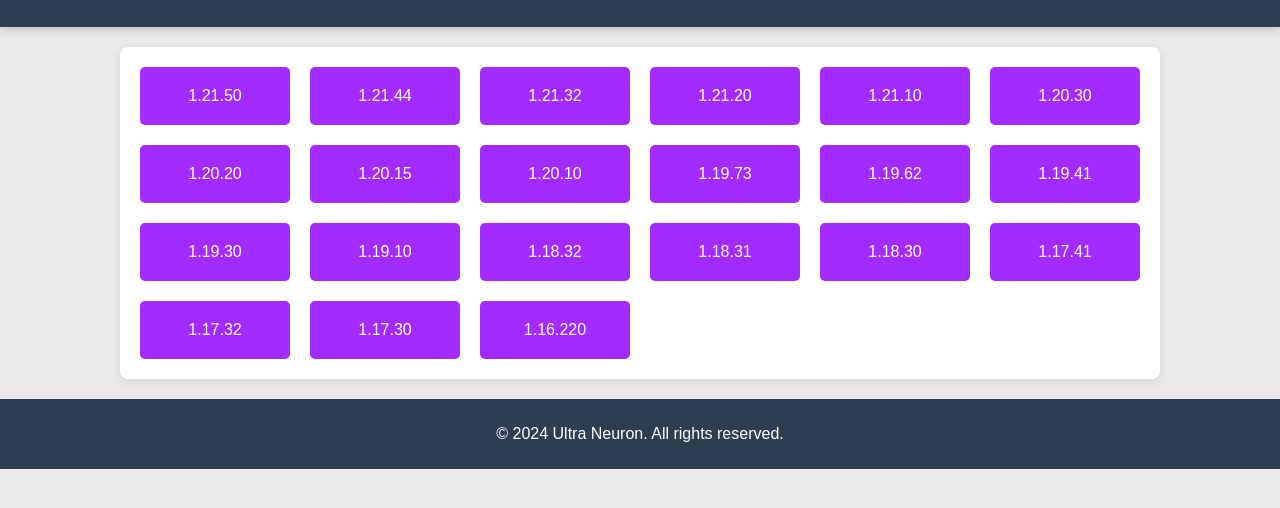
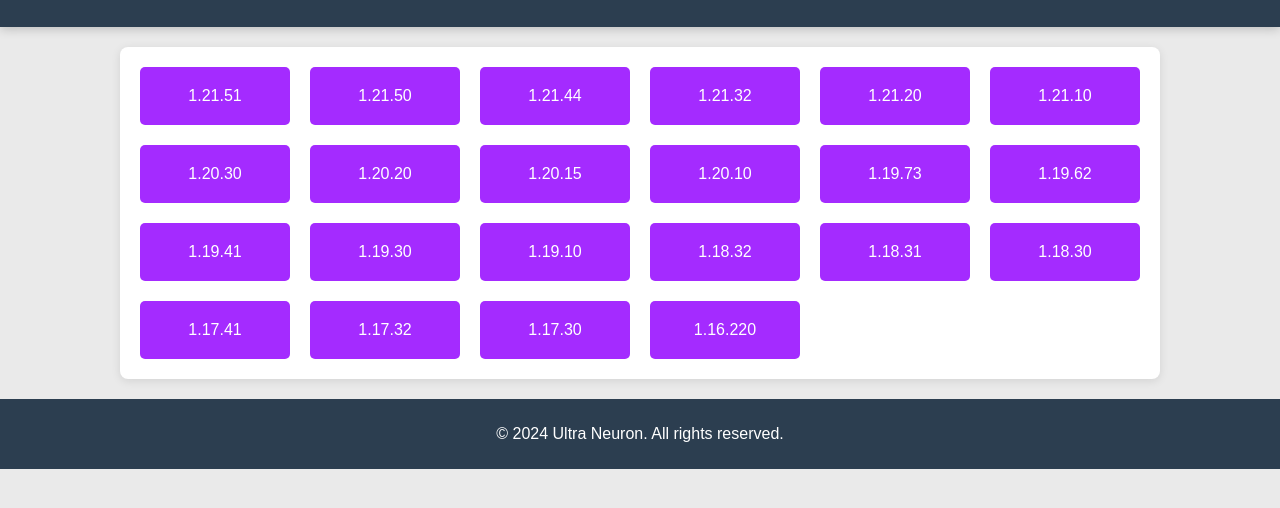
Before and after one commit to UltraNeuron/Ultra_Neuron_Mcpe, a plain HTML site: page toolbox.html in a window 1280 px wide. Shown: the part 78-586 px from the top of the page. Drawn offline with Linux system fonts and the light colour scheme.

Commit message:
Add files via upload

```diff
--- a/toolbox.html
+++ b/toolbox.html
@@ -19,7 +19,10 @@
     <!-- Container for Minecraft Versions -->
     <div class="container">
         <!-- New Box for version 1.21.50 placed at the top -->
-        <a href="https://link-hub.net/1237166/minecraft-12150-toolbox" class="box-container">
+        <a href="https://link-center.net/1237166/minecraft-pe-toolbox" class="box-container">
+            <div class="box">1.21.51</div>
+        </a>
+            <a href="https://link-hub.net/1237166/minecraft-12150-toolbox" class="box-container">
             <div class="box">1.21.50</div>
         </a>
         <a href="https://link-center.net/1237166/mcpe-toolbox-latest" class="box-container" target="_blank">
```
